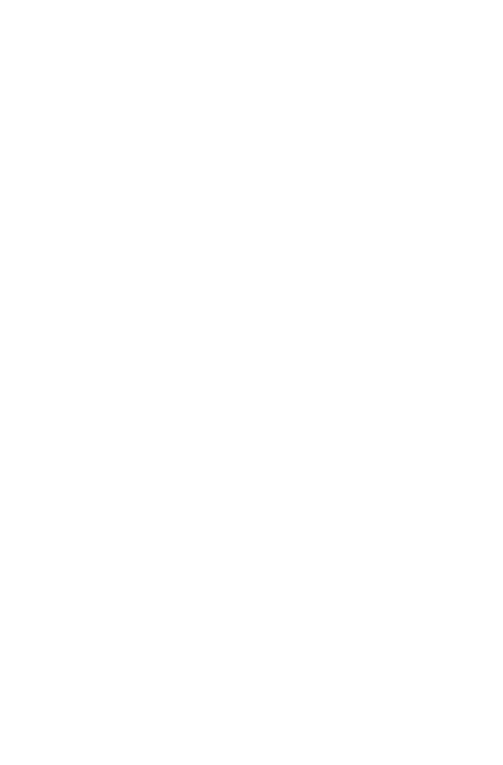
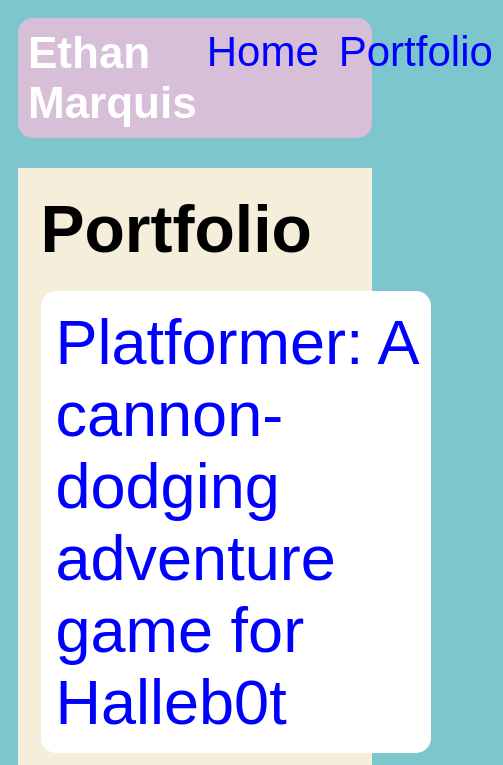
Before and after one commit to EthanMarquis/EthanMarquis.github.io, a plain HTML site: page portfolio.html in a window 390 px wide. Shown: the top 765 px of the page, 503 px wide, since content can reach past the window. Drawn offline with Linux system fonts and the light colour scheme.

Commit message:
add portfolio page to website

```diff
--- a/index.html
+++ b/index.html
@@ -3,6 +3,7 @@
   <head>
     <title>Ethan Marquis' Website</title>
     <link rel="stylesheet" href="style.css" />
+    <link rel="icon" type="image/x-icon" href="https://external-content.duckduckgo.com/iu/?u=https%3A%2F%2Ftse1.mm.bing.net%2Fth%3Fid%3DOIP.toN4i_F05z7DKBwPM8_szgHaFN%26pid%3DApi&f=1&ipt=7c6fac7a54e5dc3f51736095602963ddc48b96ad037eb9a21319d96686c7a637&ipo=images">
   </head>
 
   <body>
--- a/portfolio.html
+++ b/portfolio.html
@@ -0,0 +1,41 @@
+<!DOCTYPE html>
+<html>
+    <head>
+        <title>Ethan Marquis' Website</title>
+        <link rel="stylesheet" href="style.css" />
+    </head>
+
+    <body>
+        <!-- All content goes here -->
+        <div id="all-contents">
+            <nav>
+                <h1>Ethan Marquis</h1>
+                <ul id="nav-ul">
+                    <li class="nav-li">
+                        <a href="index.html">Home</a>
+                    </li>
+                    <li class="nav-li">
+                        <a href="portfolio.html">Portfolio</a>
+                    </li>
+                </ul>
+            </nav>
+
+            <main>
+                <div class="content">
+                    <h1>Portfolio</h1>
+                    <ul id="portfolio">
+                        <li>
+                            <a href="fsd-projects/platformer/">Platformer: A cannon-dodging adventure game for Halleb0t</a>
+                        </li>
+                        <li>
+                            <a href="fsd-projects/bouncing-box/">Bouncing Box: A fun introduction to web game development</a>
+                        </li>
+                        <li>
+                            <a href="fsd-projects/circularity/">Circularity: A poetic motion experiment with circles</a>
+                        </li>
+                    </ul>
+                </div>
+            </main>
+        </div>
+    </body>
+</html>
--- a/style.css
+++ b/style.css
@@ -16,7 +16,8 @@ nav {
     margin: 0 auto;
     display: flex;
     padding: 10px;
-    margin-bottom: 20px
+    margin-bottom: 20px;
+    border-radius: 15px
 }
 
 h1 {
@@ -41,7 +42,7 @@ h1 {
 
 a {
     text-decoration: none;
-    color: #fff;
+    color: blue;
 }
 
 /* main container area beneath menu */
@@ -58,6 +59,7 @@ main {
 
 .sidebar-img {
     width: 200px;
+    border: 4px solid black;
 }
 
 .content {
@@ -75,3 +77,79 @@ main {
 h2, h3 {
     margin: 0px;
 }
+
+/* Portfolio styles*/
+.content h1 {
+    color: black;
+}
+
+#portfolio {
+    list-style-type: none;
+    padding-left: 0;
+}
+
+#portfolio li {
+    background: #fff;
+    padding: 10px;
+    border-radius: 10px;
+    margin-bottom: 10px;
+}
+
+#portfolio li:hover {
+    background: #eee;
+}
+
+#portfolio a {
+    text-decoration: none;
+    color: 454545;
+}
+
+/* responsive web design */
+@media screen and (min-width: 120px) and (max-width: 1080px) {
+    main {
+      height: 100ch;
+      zoom: 1.5;
+      display: grid;
+    }
+
+    h1 {
+      font-size: 44px;
+    }
+
+    h2 {
+      font-size: 42px;
+    }
+
+    h3 {
+      font-size: 36px;
+    }
+
+    #all-contents {
+      height: 100ch;
+      margin: none;
+    }
+
+    a {
+      font-size: 42px;
+    }
+
+    .sidebar {
+      margin-right: 0px;
+      justify-content: center;
+      align-items: center;
+    }
+
+    .sidebar-img {
+      width: 100%;
+    }
+
+    p,
+    li {
+      font-size: 24px;
+    }
+
+    .content {
+      align-content: center;
+      justify-content: center;
+    }
+  }
```
